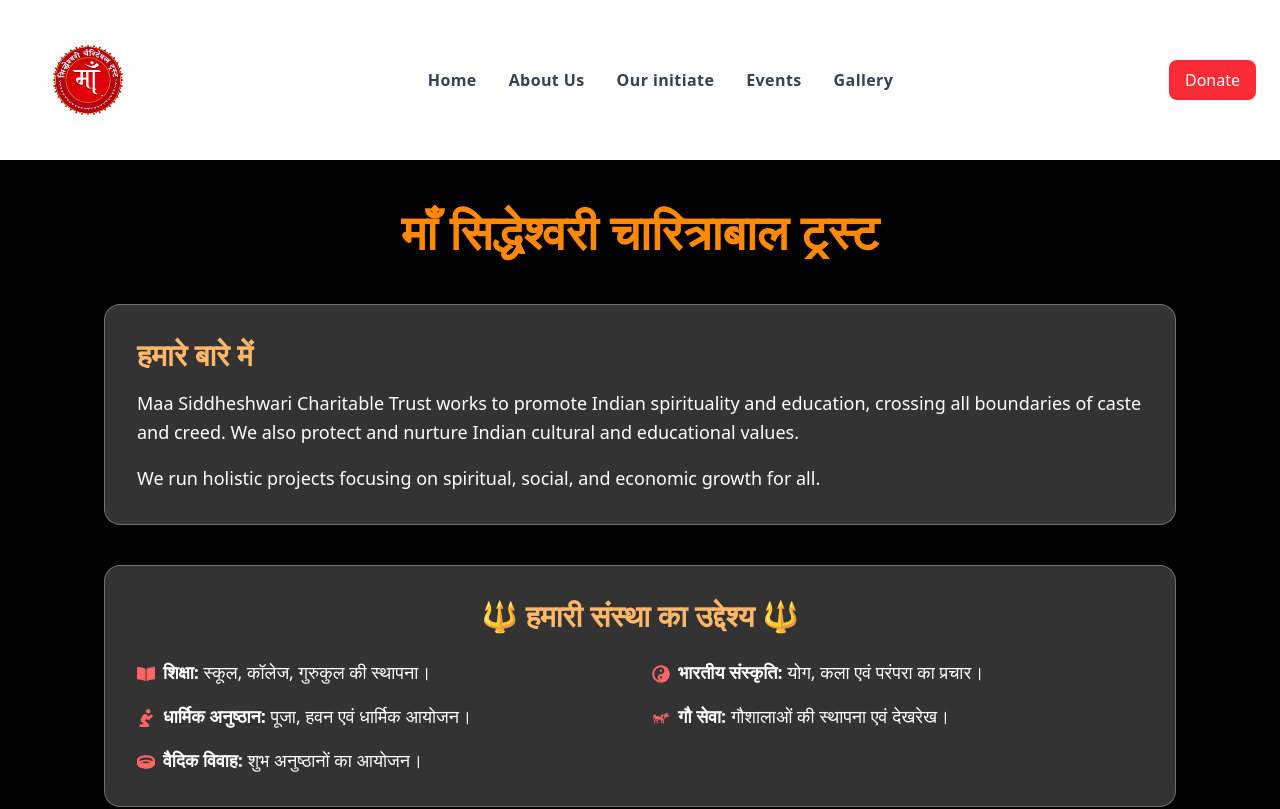
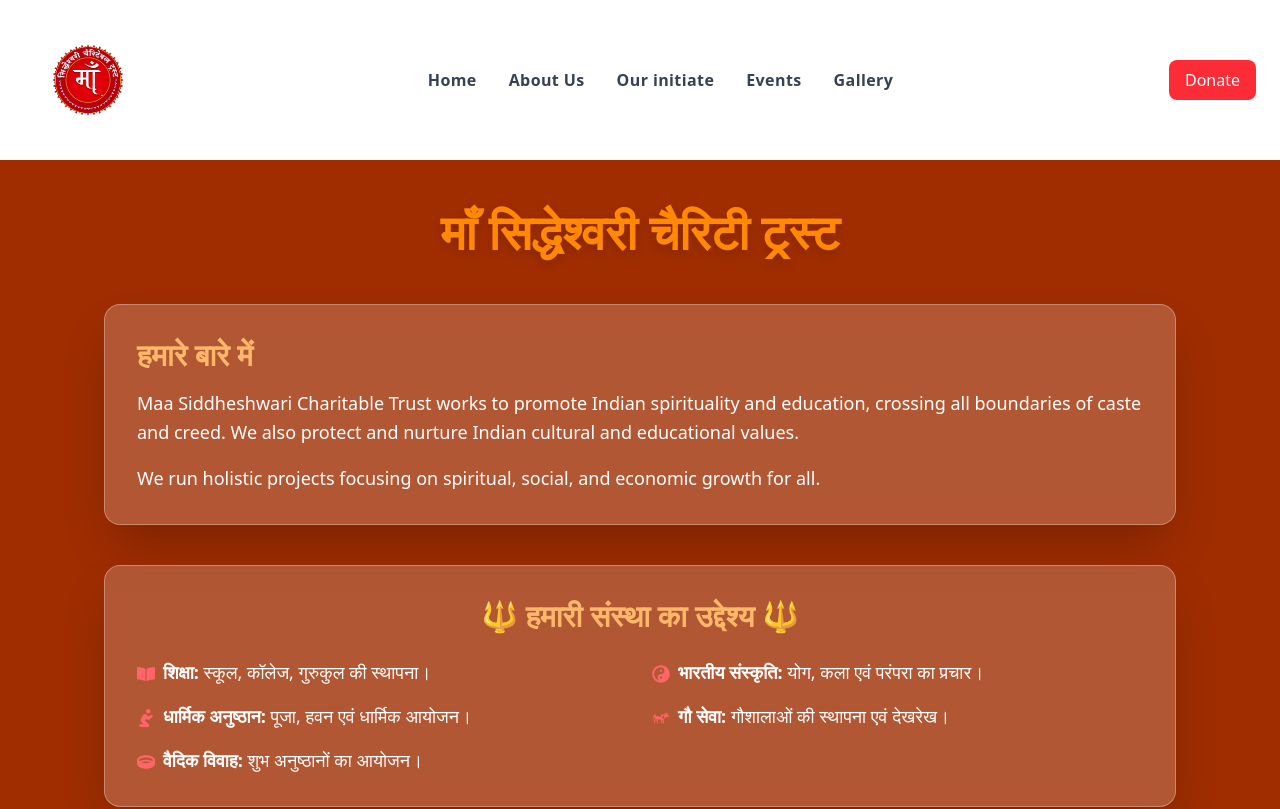
Before and after one commit to nikhil2438/Sedulous-charity-and-crowdfunding, a React (Vite) app: page /about in a window 1280 px wide. Shown: the top 809 px of the page. Built offline with nearby package versions, Linux system fonts and the light colour scheme.

Commit message:
Chnages Events page

```diff
--- a/src/components/Pages/About.jsx
+++ b/src/components/Pages/About.jsx
@@ -9,11 +9,11 @@
       className="relative min-h-screen bg-cover bg-center text-white"
       style={{ backgroundImage: `url(${templeImage})` }}
     >
-      <div className="absolute inset-0 bg-black bg-opacity-60" />
+      <div className="absolute inset-0 bg-orange-800 bg-opacity-60" />
 
       <div className="relative z-10 max-w-6xl mx-auto py-12 px-4 sm:px-6 lg:px-10">
         <h1 className="text-3xl sm:text-4xl md:text-5xl font-bold text-center text-orange-400 drop-shadow-lg mb-8 sm:mb-12">
-          माँ सिद्धेश्वरी चारित्राबाल ट्रस्ट
+          माँ सिद्धेश्वरी चैरिटी ट्रस्ट
         </h1>
 
         {/* हमारे बारे में */}
```
